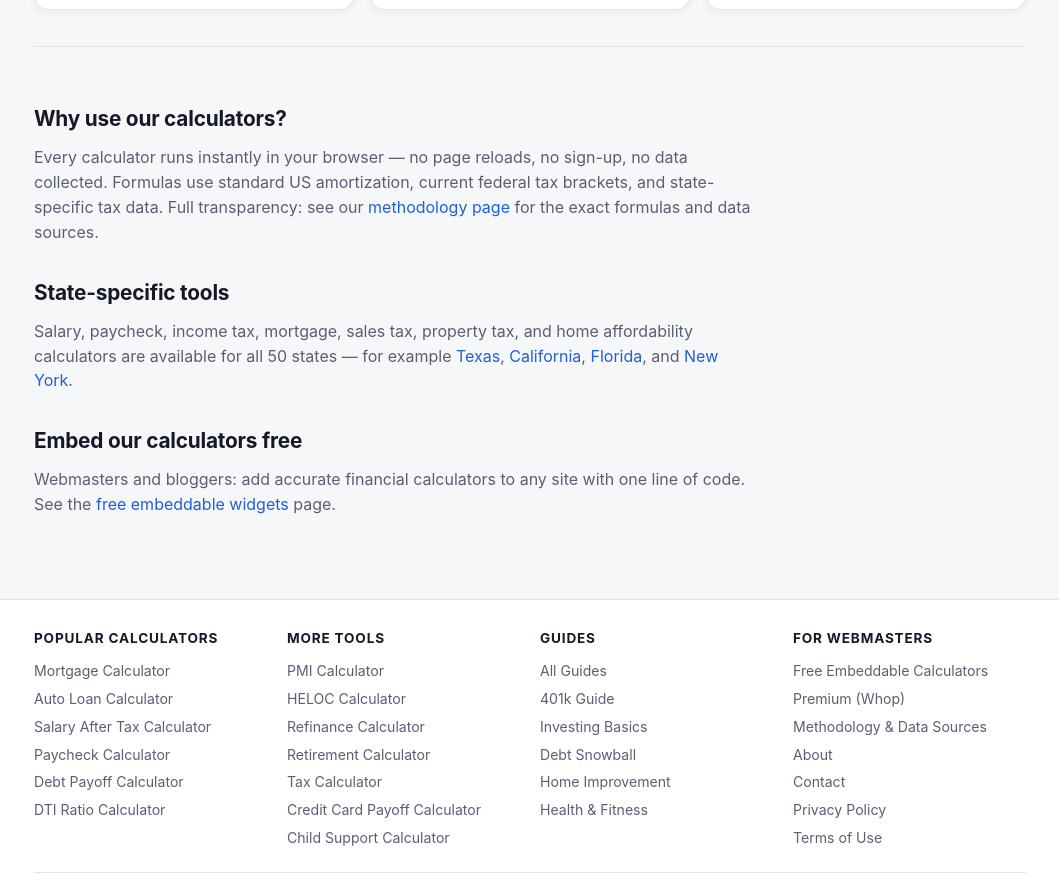
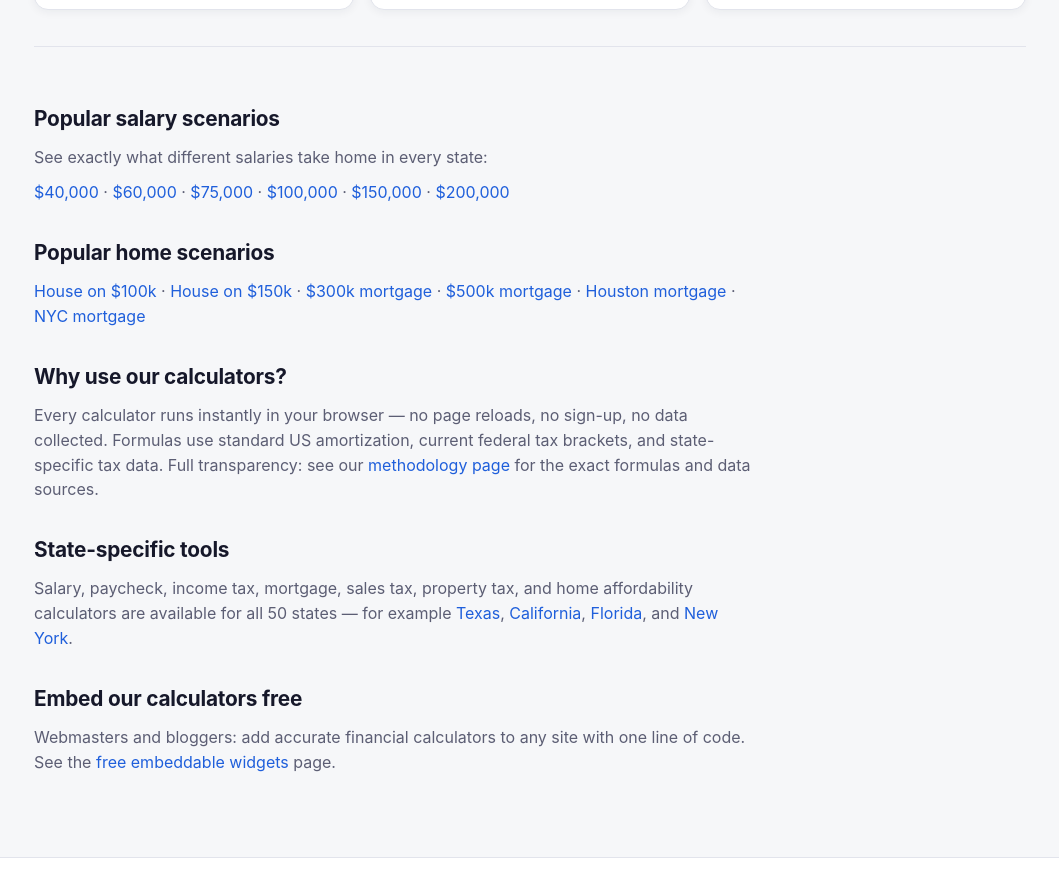
Before and after one commit to yasir23/usmoneyhq, a Next.js app: page / in a window 1280 px wide. Shown: the part 7680-8569 px from the top of the page, without its empty margins (110-1169 px from the left). Built offline with nearby package versions, Linux system fonts and the light colour scheme.

Commit message:
Internal linking: popular-amounts link cloud on all amount-enabled tool pages + homepage popular scenarios (deep links to top amount/metro pages)

```diff
--- a/pages/index.js
+++ b/pages/index.js
@@ -96,6 +96,11 @@ export default function Home() {
         </nav>
 
         <div className="seo">
+          <h2>Popular salary scenarios</h2>
+          <p>See exactly what different salaries take home in every state:</p>
+          <p><a href="/salary-after-tax-calculator/40000">$40,000</a> · <a href="/salary-after-tax-calculator/60000">$60,000</a> · <a href="/salary-after-tax-calculator/75000">$75,000</a> · <a href="/salary-after-tax-calculator/100000">$100,000</a> · <a href="/salary-after-tax-calculator/150000">$150,000</a> · <a href="/salary-after-tax-calculator/200000">$200,000</a></p>
+          <h2>Popular home scenarios</h2>
+          <p><a href="/home-affordability-calculator/100000">House on $100k</a> · <a href="/home-affordability-calculator/150000">House on $150k</a> · <a href="/mortgage-calculator/300000">$300k mortgage</a> · <a href="/mortgage-calculator/500000">$500k mortgage</a> · <a href="/mortgage-calculator/houston-texas">Houston mortgage</a> · <a href="/mortgage-calculator/new-york-new-york">NYC mortgage</a></p>
           <h2>Why use our calculators?</h2>
           <p>Every calculator runs instantly in your browser — no page reloads, no sign-up, no data collected. Formulas use standard US amortization, current federal tax brackets, and state-specific tax data. Full transparency: see our <a href="/methodology">methodology page</a> for the exact formulas and data sources.</p>
           <h2>State-specific tools</h2>
--- a/styles/globals.css
+++ b/styles/globals.css
@@ -575,3 +575,8 @@ thead th {
 }
 .search-bar input:focus { border-color: #6366f1; }
 .search-count { margin: 8px 0 0; font-size: 14px; color: #64748b; }
+
+/* ---------- popular-amounts link cloud ---------- */
+.link-cloud { display: flex; flex-wrap: wrap; gap: 8px; }
+.link-cloud a { background: #eef2ff; color: #3730a3; padding: 5px 12px; border-radius: 999px; font-size: 14px; text-decoration: none; }
+.link-cloud a:hover { background: #e0e7ff; }
```
Also changed, not shown: components/ToolPageShell.tsx (+13 -0 lines).
